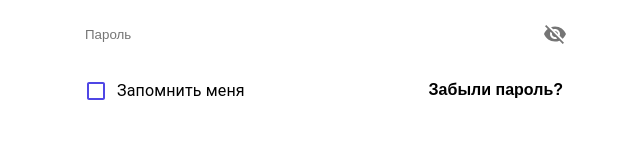
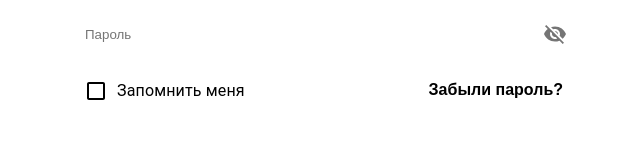
Before and after one commit to OskarArslanov/open_app, a Next.js app: page /Portfolio/Auth/Login in a window 1280 px wide. Shown: the part 156-300 px from the top of the page, without its empty margins (315-955 px from the left). Built offline with nearby package versions, Linux system fonts and the light colour scheme.

Commit message:
fix checkbox

```diff
--- a/src/features/OACheckbox/index.tsx
+++ b/src/features/OACheckbox/index.tsx
@@ -1,37 +1,68 @@
-import { FC, useState } from 'react';
+import { FC, useEffect, useState } from 'react';
 import Checkbox from '@mui/material/Checkbox';
 import { useFormContext } from 'react-hook-form';
 import { FormControlLabel } from '@mui/material';
+import styled from '@emotion/styled';
 
 interface OACheckboxProps {
   onClick?: () => void;
+  onChange?: (data: boolean) => void;
   defaultChecked?: boolean;
+  checked?: boolean;
   name?: string;
   label?: string;
   labelPlacements?: 'top' | 'start' | 'bottom' | 'end';
+  id?: string;
 }
+
+const StyledCheckbox = styled(Checkbox)({
+  color: 'var(--color-purple_dark)',
+  '&.Mui-checked': {
+    color: 'var(--color-purple_dark)',
+  },
+});
+
 const OACheckbox: FC<OACheckboxProps> = (props) => {
   const context = useFormContext();
   const [checked, setChecked] = useState(props.defaultChecked || false);
+
+  useEffect(() => {
+    if (props.checked !== undefined) setChecked(props.checked);
+  }, [props.checked]);
+
+  useEffect(() => {
+    props.onChange?.(checked);
+  }, [checked]);
+
+  if (!context) {
+    return (
+      <StyledCheckbox
+        content="1"
+        // @ts-ignore
+        inputProps={{ 'data-testid': props.id }}
+        checked={checked}
+        onClick={() => {
+          setChecked(!checked);
+          props.onClick?.();
+        }}
+      />
+    );
+  }
   return (
     <FormControlLabel
       label={props.label}
       labelPlacement={props.labelPlacements}
       style={{ marginLeft: 0 }}
       control={
-        <Checkbox
+        <StyledCheckbox
           content="1"
+          // @ts-ignore
+          inputProps={{ 'data-testid': props.id }}
           checked={checked}
           onClick={() => {
             setChecked(!checked);
             props.onClick?.();
             context.setValue(props.name || 'check', !checked);
-          }}
-          sx={{
-            color: '#4f46e5',
-            '&.Mui-checked': {
-              color: '#4f46e5',
-            },
           }}
         />
       }
--- a/src/pages/Portfolio/Auth/Login.tsx
+++ b/src/pages/Portfolio/Auth/Login.tsx
@@ -4,7 +4,6 @@ import styled from 'styled-components';
 import axiosInstance from '@/shared/utils/axiosConfig';
 import { useState } from 'react';
 import { AxiosError, AxiosResponse } from 'axios';
-import { useRouter } from 'next/navigation';
 import { AnimateContainer } from '@/widgets/Animations';
 import OAButton from '@/features/OAButton';
 import OACheckbox from '@/features/OACheckbox';
@@ -36,7 +35,6 @@ const RememberMe = styled.div`
 `;
 
 const Login = () => {
-  const router = useRouter();
   const [error, setError] = useState<string>();
   const handleSubmit = async (data: Record<string, any>) => {
     axiosInstance
@@ -47,7 +45,6 @@ const Login = () => {
       .then((resp: AxiosResponse) => {
         localStorage.setItem('jwt', resp.data.jwt);
         localStorage.setItem('user', JSON.stringify(resp.data.user));
-        router.push('/platform');
       })
       .catch((err: AxiosError) => setError(err.response?.data as string));
   };
```
Also changed, not shown: src/pages/Portfolio/Todo/index.tsx (+4 -6 lines).
